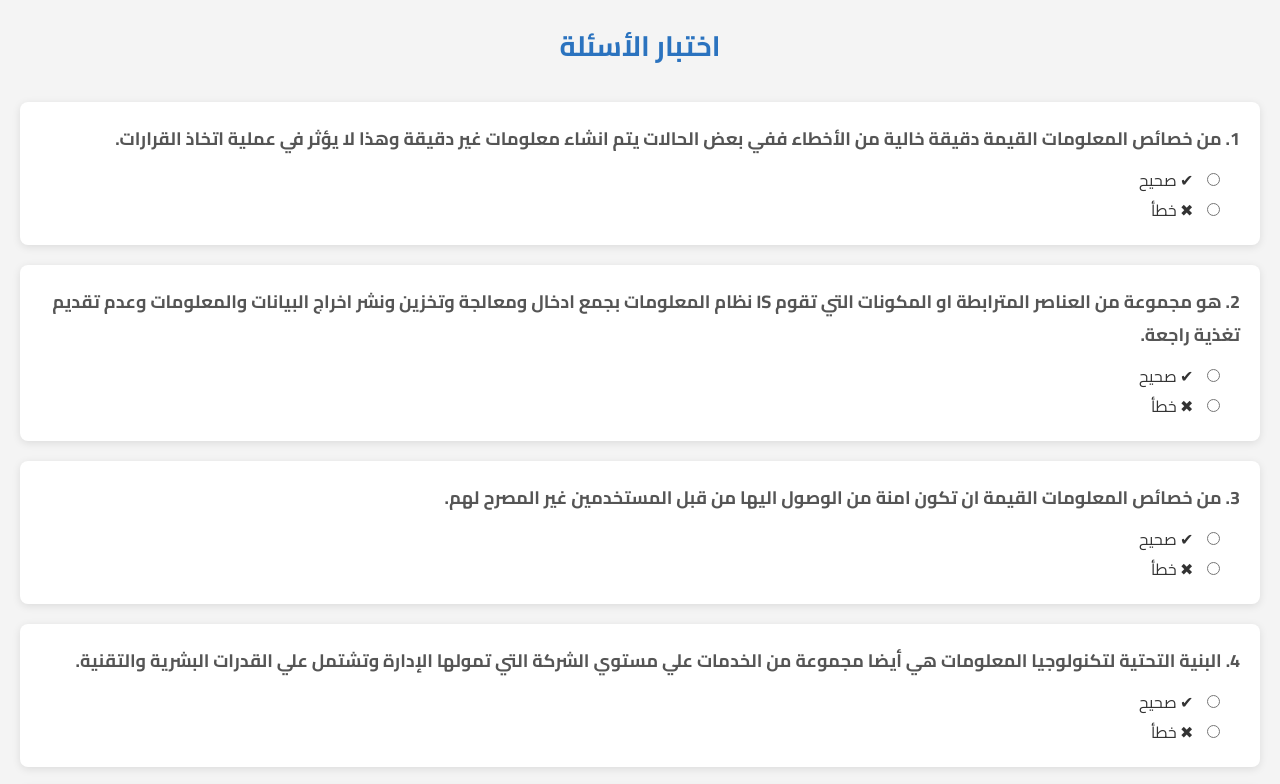
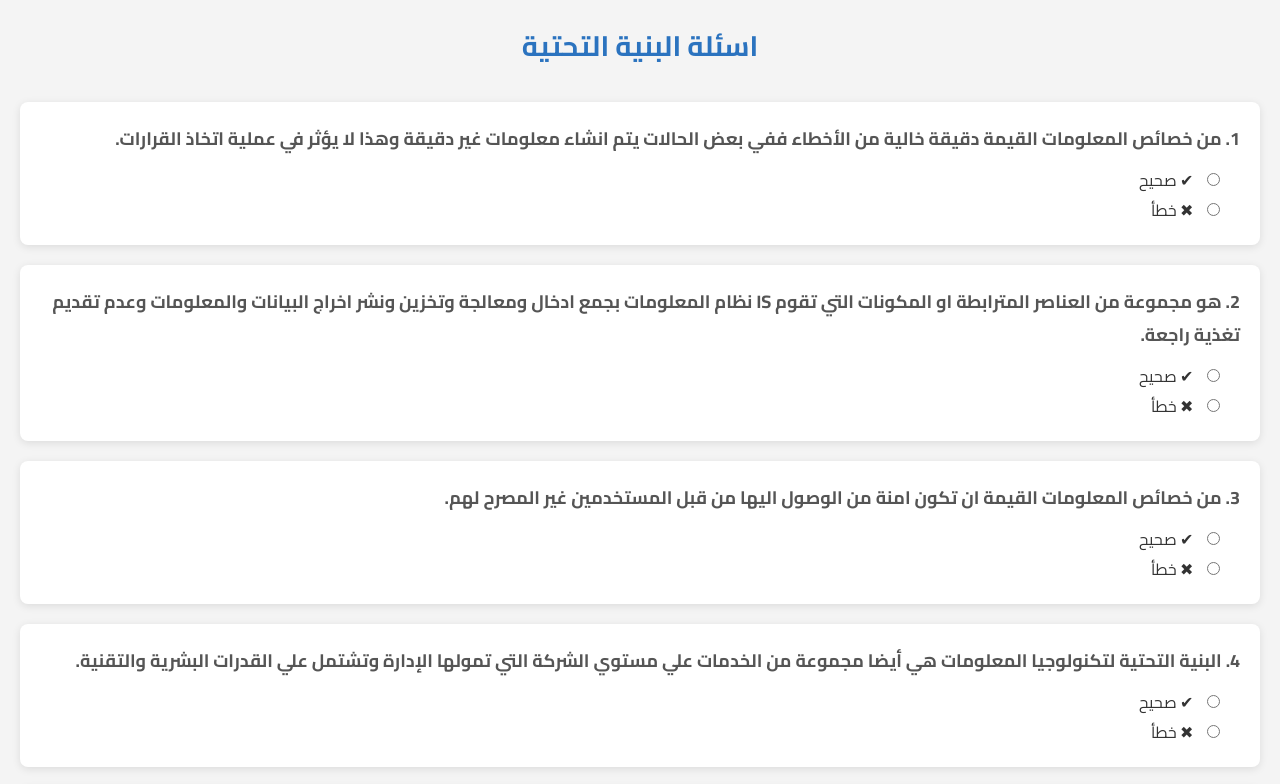
Before and after one commit to hadeff/lab, a plain HTML site: page benya.html in a window 1280 px wide. Shown: the top 784 px of the page. Drawn offline with Linux system fonts and the light colour scheme.

Commit message:
Update benya.html

```diff
--- a/benya.html
+++ b/benya.html
@@ -78,7 +78,7 @@
     </style>
 </head>
 <body>
-    <h1>اختبار الأسئلة</h1>
+    <h1>اسئلة البنية التحتية</h1>
     <form id="quizForm">
         <!-- الأسئلة ستتم إضافتها هنا باستخدام JavaScript -->
     </form>
```
